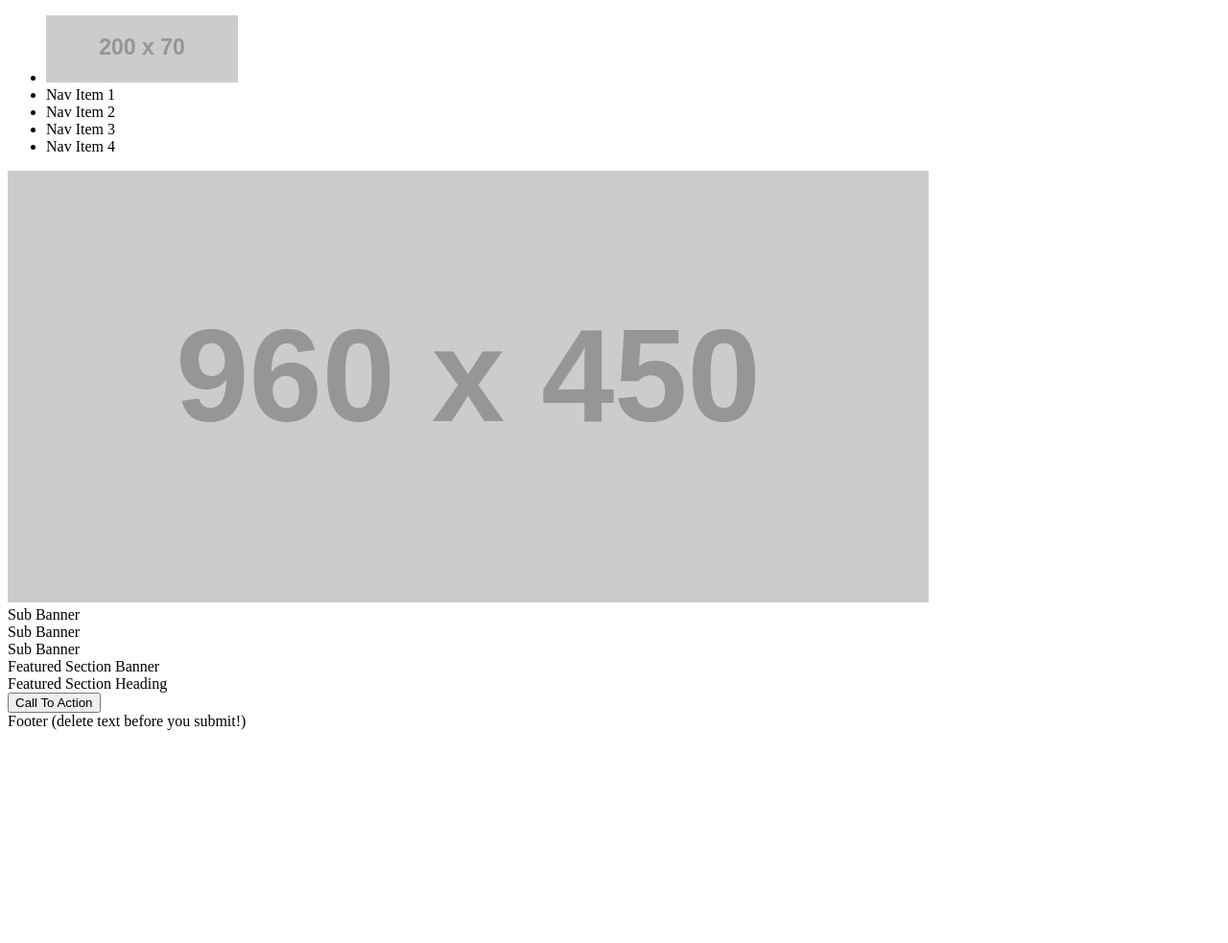
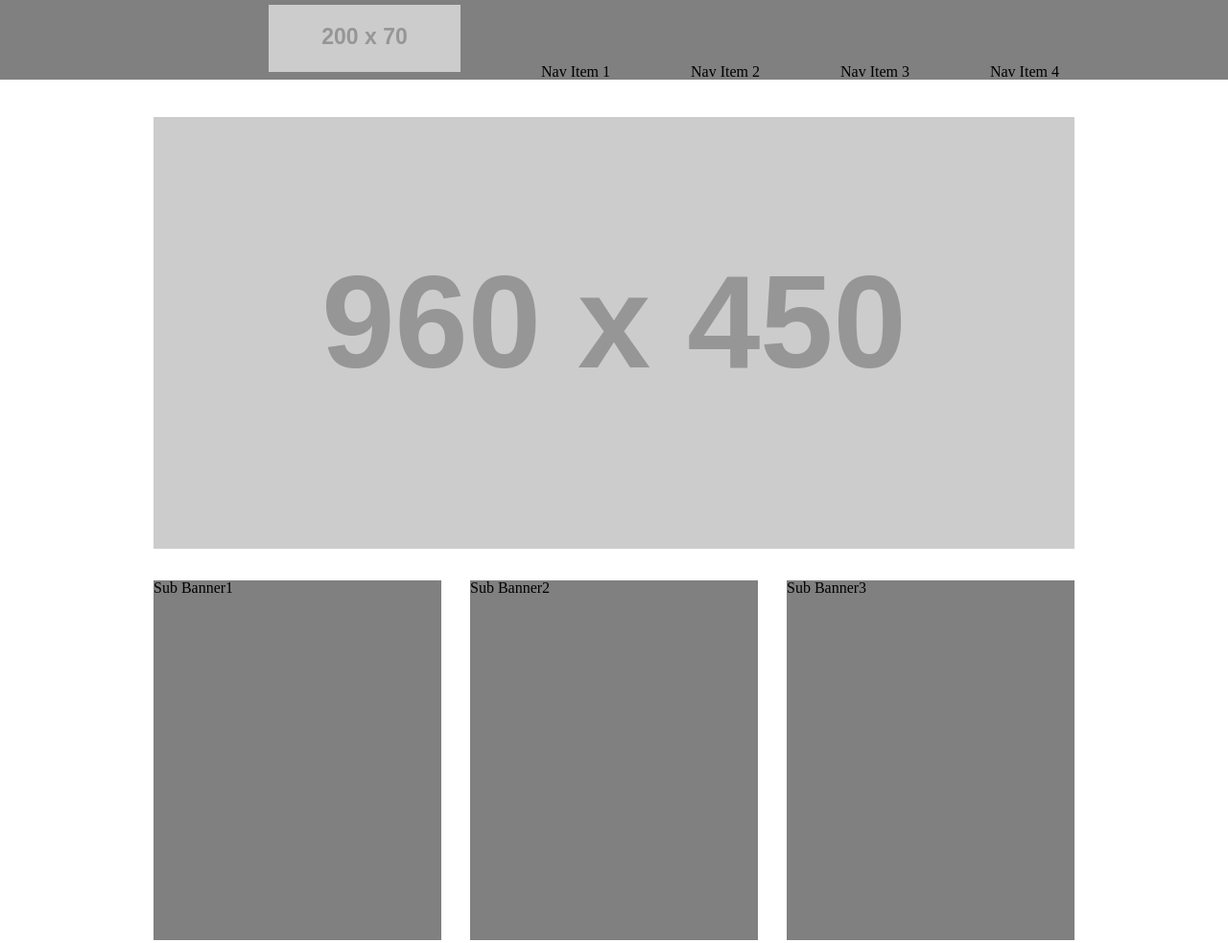
Before and after one commit to breelong7/wire-frame-exercise, a plain HTML site: page index.html in a window 1280 px wide. Shown: the top 983 px of the page at 96% size. Before the commit the page ends 800 px from the top, so only its background shows below. Drawn offline with Linux system fonts and the light colour scheme; placeholder pictures from the web are drawn by us.

Commit message:
added all the styling!

```diff
--- a/css/style.css
+++ b/css/style.css
@@ -0,0 +1,93 @@
+a {
+  text-decoration: none;
+}
+
+ul {
+
+  margin-bottom: 9px;
+  background: gray;
+
+}
+.active {
+  background-color: rgb(255, 255, 255);
+  color: gray;
+}
+li {
+  display: inline;
+  text-decoration: none;
+  padding-left: 80px;
+}
+
+#logo {
+  margin-left: 200px;
+  margin-top: 5px;
+  margin-bottom: 5px;
+}
+
+.nav-item {
+  margin-top: 5px;
+  margin-bottom: 20px;
+  text-align: center;
+}
+
+main {
+  width: 960px;
+  margin: auto;
+  overflow: auto;
+}
+
+footer {
+  background: gray;
+  height: 80px;
+  margin-top: 10px;
+  padding: 10px;
+}
+
+#sub-banner-1, #sub-banner-2, #sub-banner-3 {
+display:inline-block;
+float: left;
+clear: right;
+height: 375px;
+width: 300px;
+background: gray;
+/* padding: 10px; */
+justify-content: center;
+margin-right: 30px;
+margin-top: 30px;
+
+}
+
+#sub-banner-3 {
+  margin-right: 0px;
+
+}
+
+img {
+  margin-top: 30px;
+}
+
+#sub-banners{
+  display: inline-block;
+}
+
+#features {
+  margin-top: 30px;
+  float: right;
+}
+
+#features img{
+  margin-right: 30px;
+}
+
+#featured-heading {
+  width: 450px;
+  height: 368px;
+  float: right;
+  background: gray;
+  overflow:scroll;
+  overflow-x: hidden;
+}
+
+#button {
+  margin-top: 8px;
+}
--- a/index.html
+++ b/index.html
@@ -2,32 +2,48 @@
 <html>
 <head>
   <title>Wireframe Lab</title>
+
+  <link rel="stylesheet" type="text/css" href="css/reset.css" />
+  <link rel="stylesheet" type="text/css" href="css/style.css" />
 </head>
 <body>
   <header>
     <nav>
       <ul>
-        <li><img src="http://via.placeholder.com/200x70/000000" /></li>
-        <li>Nav Item 1</li>
-        <li>Nav Item 2</li>
-        <li>Nav Item 3</li>
-        <li>Nav Item 4</li>
+        <li><img id="logo" src="http://via.placeholder.com/200x70/000000" /></li>
+        <li class="nav-item">Nav Item 1</li>
+        <li class="nav-item">Nav Item 2</li>
+        <li class="nav-item">Nav Item 3</li>
+        <li class="nav-item">Nav Item 4</li>
       </ul>
     </nav>
   </header>
 
   <main>
-   <img src="http://via.placeholder.com/960x450/000000" />
-   <section id="sub-banner-1">Sub Banner</section>
-   <section id="sub-banner-2">Sub Banner</section>
-   <section id="sub-banner-3">Sub Banner</section>
-   <section id="featured-section">Featured     Section Banner</section>
-   <section id="featured-heading">Featured Section Heading</section>
-   <button type="button">Call To Action</button>
+    <div id="sub-banners">
+      <img src="http://via.placeholder.com/960x450/000000" />
+      <section id="sub-banner-1">Sub Banner1</section>
+      <section id="sub-banner-2">Sub Banner2</section>
+      <section id="sub-banner-3">Sub Banner3</section>
+    </div>
+
+    <img src="http://via.placeholder.com/480x400/000000" />
+    <div id="features">
+      <section id="featured-heading">
+          Maecenas scelerisque lacus non tellus ultrices, semper ultrices massa euismod. Proin id faucibus ex. Donec sed accumsan erat, vitae condimentum enim. In vel dignissim erat. Mauris ac lectus massa. Vivamus sagittis sem turpis, sed maximus nunc tempus sit amet. Nulla faucibus mauris sit amet nisi consectetur suscipit. Nunc nec lobortis tortor. Morbi dolor mauris, blandit sed mollis sed, sagittis at ante.
+          Fusce gravida quis odio in varius. Fusce semper interdum enim. Pellentesque ultrices auctor nisi, eu iaculis ipsum condimentum vel. Sed convallis, augue ut semper vestibulum, velit nibh fringilla enim, et tristique sem neque eu libero. Cras feugiat dictum mi, eu tempor nisl laoreet quis. Integer tristique convallis elit. Duis consequat non mi nec dignissim. Vivamus convallis rutrum magna nec vestibulum. Sed nec iaculis sapien. Cras mauris risus, tincidunt sed risus ut, tristique egestas nisi. Ut iaculis sem ornare ante mattis, quis tincidunt nisl tempus. Aenean porttitor mollis urna vitae condimentum. Quisque vel lacinia enim, in elementum leo. Praesent non ultrices neque, a faucibus mauris. Pellentesque sapien est, pharetra et
+          est nec, pellentesque suscipit magna.
+
+          Fusce maximus vehicula neque, quis gravida sem dapibus eget. Nulla quis ex pretium, iaculis tortor sed, posuere risus. Integer posuere tempus mi a pellentesque. Suspendisse fringilla gravida mi sit amet ornare. Fusce tempor leo justo, quis pharetra lectus ultricies eget. Phasellus eget erat at mi ultrices semper sit amet non nibh. Phasellus ut auctor lacus, vitae fermentum nibh. In laoreet leo eu mi vulputate scelerisque. Duis euismod leo sit amet leo molestie, sit amet accumsan enim ultricies. In non vestibulum orci. Sed diam augue, tincidunt ac leo tempor, fermentum tincidunt mauris. In hac habitasse platea dictumst. Nunc enim sem, pretium in nunc ac, rutrum imperdiet massa. Nullam scelerisque scelerisque mauris, id sodales leo. Cras arcu tortor, efficitur quis turpis a, scelerisque consequat dui. Sed vitae suscipit lectus.
+
+          Duis maximus, metus vel dignissim efficitur, lacus dolor hendrerit lectus, et consequat lectus odio id velit. Aliquam erat volutpat. Phasellus dapibus bibendum tortor et pulvinar. Interdum et malesuada fames ac ante ipsum primis in faucibus. Vivamus sit amet quam lorem. Maecenas neque nunc, pretium vitae nulla in, congue pulvinar nibh. Mauris feugiat venenatis justo eget ullamcorper. Morbi accumsan ornare ligula, sed pulvinar neque imperdiet quis. Fusce sit amet metus arcu. Suspendisse at nisl tincidunt, pellentesque ex non, scelerisque urna. Phasellus eget massa leo. Aenean pharetra mollis sapien.
+      </section> <br>
+      <button id="button" type="button">Call To Action</button>
+    </div>
   </main>
 
   <footer>
-    Footer (delete text before you submit!)
+
   </footer>
 </body>
 </html>
```
